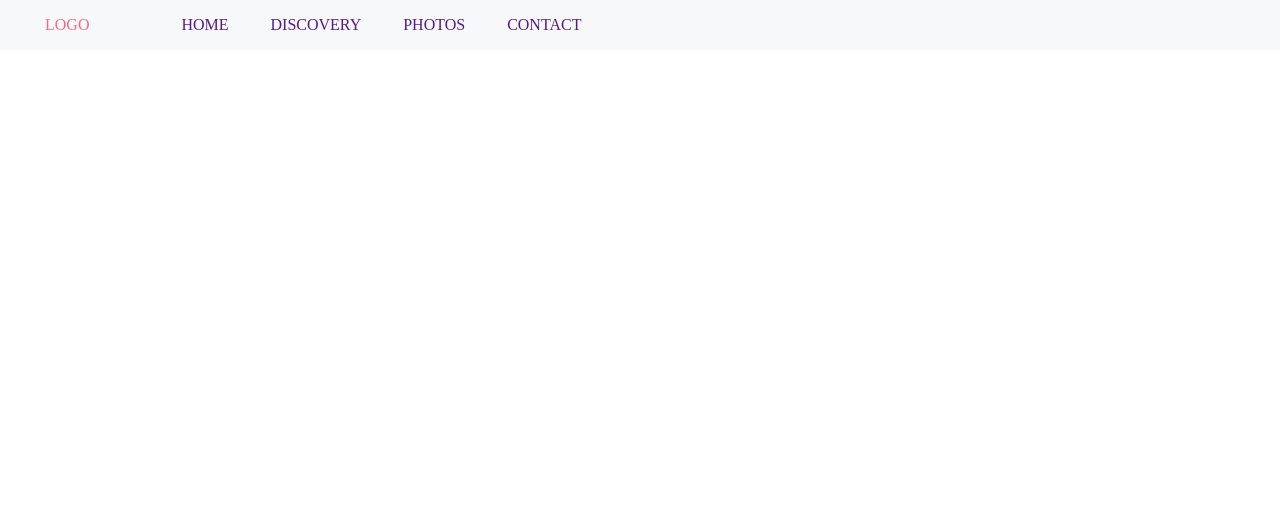
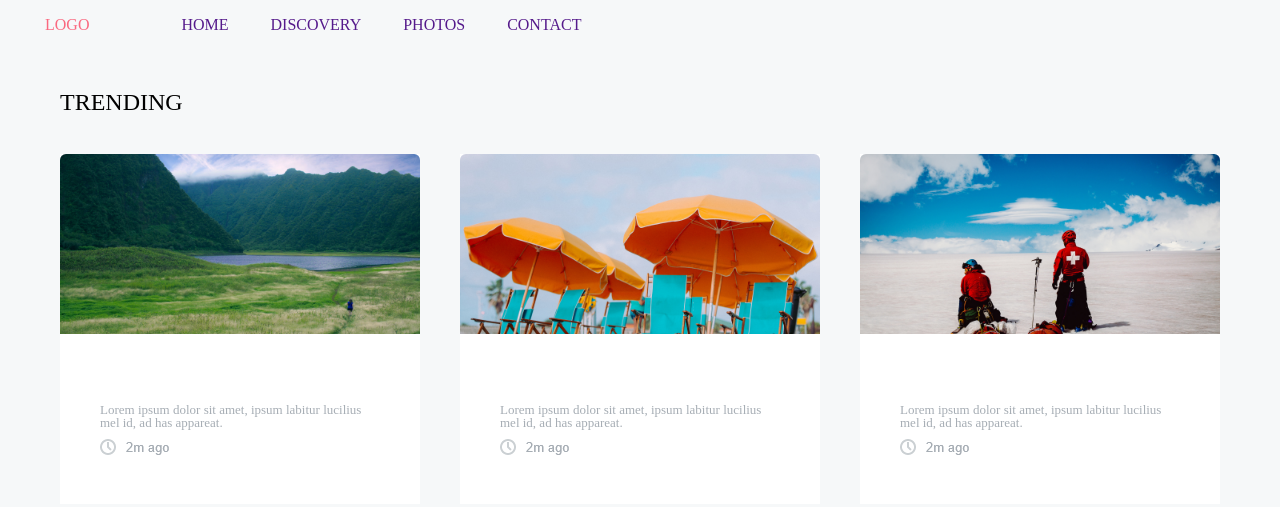
Before and after one commit to Sophie-Shekriladze/less7, a plain HTML site: page index.html in a window 1280 px wide. Shown: the top 507 px of the page. Drawn offline with Linux system fonts and the light colour scheme.

Commit message:
add first div

```diff
--- a/css/styles.css
+++ b/css/styles.css
@@ -24,3 +24,38 @@
 .nav-text{
     color: #343638;
 }
+.first-div{
+    background: #F6F8F9;
+    width: 1160px;
+    height: 410px;
+    margin: 0 auto;
+    margin-top: 40px;
+  }
+  .div1{
+    width: 360px;
+    height: 350px;
+    background: white;
+
+  }
+  .p-text{
+    font-size: 13px;
+    color: #A6ADB4;
+    margin-top: 66px;
+    margin-left: 40px;
+    width: 280px;
+  }
+  .time{
+    margin-top: 10px;
+    margin-left: 40px;
+  }
+  .box-div{
+    display: flex;
+    justify-content: space-between;
+    margin-top: 40px;
+  }
+  .trending{
+    font-size: 24px;
+  }
+.body{
+    background: #F6F8F9;
+}
--- a/index.html
+++ b/index.html
@@ -6,7 +6,7 @@
     <link rel="stylesheet" href="css/styles.css">
     <title>less7</title>
 </head>
-<body>
+<body class="body">
     <header class="header">
          <nav class="navigation">
             <a class="logo" href="imdex.html">LOGO</a>
@@ -23,10 +23,35 @@
                 <li>
                     <a href="">CONTACT</a>
                 </li>
-
             </ul>
           </nav>
         </header>
+    <section>
+        <div class="first-div">
+            <h2 class="trending">TRENDING</h2>
+            <div class="box-div">
+                <div class="div1">
+                    <img src="images/img1.png" alt="nature">
+                    <p class="p-text">Lorem ipsum dolor sit amet, ipsum labitur lucilius mel id, ad has appareat.</p>
+                    <img class="time" src="images/time.png" alt="time">
 
+                </div>
+
+                <div class="div1">
+                    <img src="images/img2.png" alt="nature">
+                    <p class="p-text">Lorem ipsum dolor sit amet, ipsum labitur lucilius mel id, ad has appareat.</p>
+                    <img class="time" src="images/time.png" alt="time">
+
+                </div>
+
+                <div class="div1">
+                    <img src="images/img3.png" alt="nature">
+                    <p class="p-text">Lorem ipsum dolor sit amet, ipsum labitur lucilius mel id, ad has appareat.</p>
+                    <img class="time" src="images/time.png" alt="time">
+
+                </div>
+            </div>
+        </div>
+    </section>
 </body>
 </html>
```
Also changed, not shown: images/img1.png (added), images/img2.png (added), images/img3.png (added), images/time.png (added).
